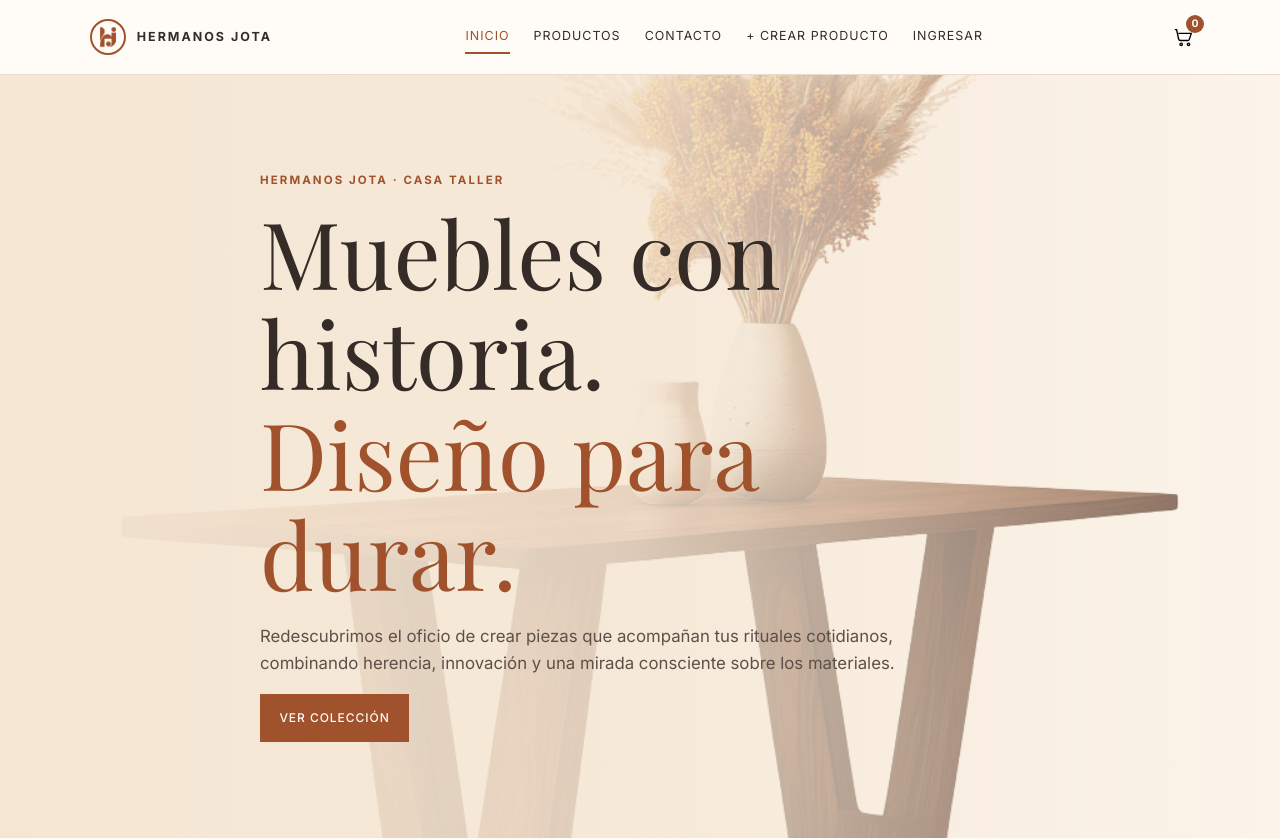
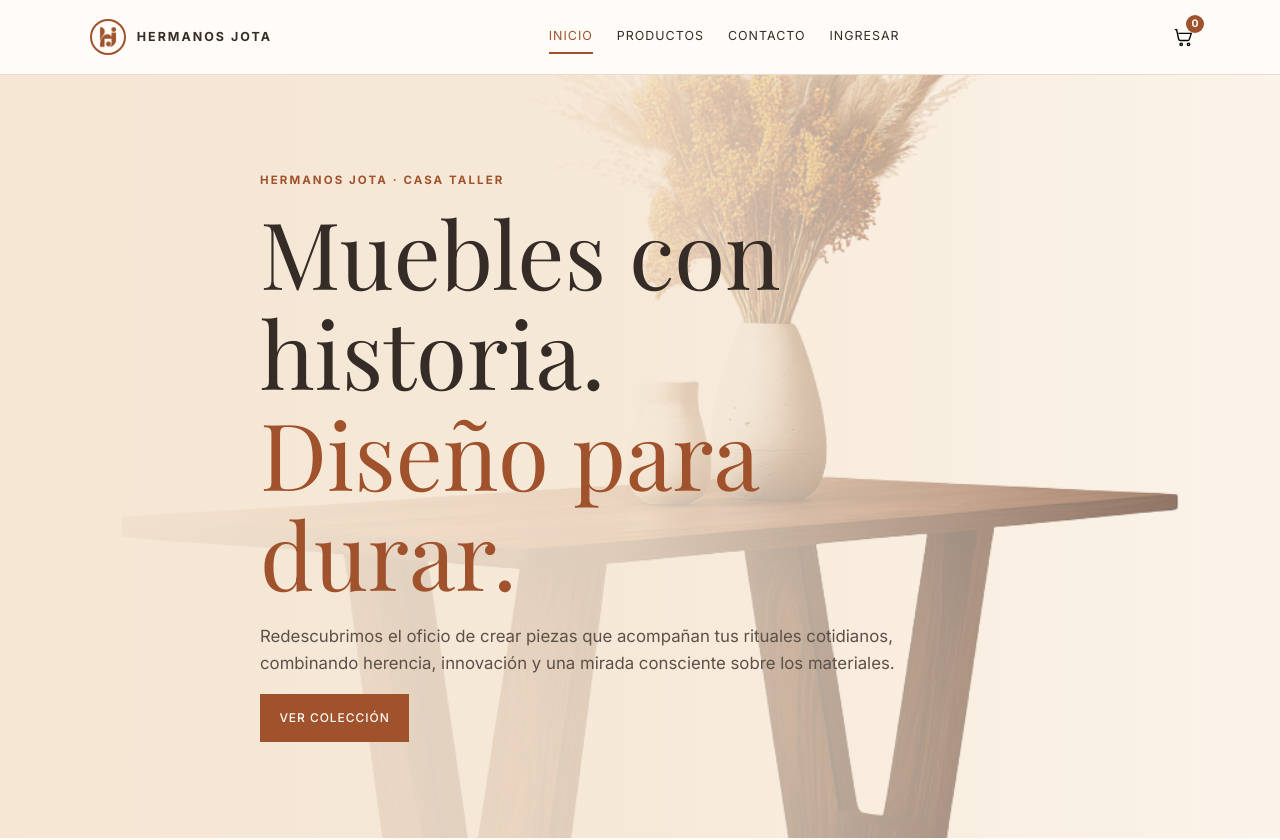
Before and after one commit to MarcosDemian/E-commerce-Muebleria-Hermanos-Jota-Grupo-1, a React (Vite) app in the folder client/: page / in a window 1280 px wide. Shown: the top 840 px of the page. Built offline with nearby package versions, Linux system fonts and the light colour scheme; no server answers.

Commit message:
Add admin check to Navbar for product creation link

```diff
--- a/client/src/components/Navbar.jsx
+++ b/client/src/components/Navbar.jsx
@@ -4,7 +4,7 @@ import { useAuth } from '../context/AuthContext';
 import { useCart } from '../context/CartContext';
 
 export default function Navbar({ onShowToast }) {
-  const { isAuthenticated, logout, loading } = useAuth();
+  const { isAuthenticated, isAdmin, logout, loading } = useAuth();
   const { totalItemsCount, openCart } = useCart();
   const navigate = useNavigate();
 
@@ -48,12 +48,15 @@ export default function Navbar({ onShowToast }) {
           >
             Contacto
           </NavLink>
+
+          {!loading && isAdmin && (
             <NavLink
               to="/admin/crear-producto"
               className={({ isActive }) => isActive ? 'active' : ''}
             >
               + Crear Producto
             </NavLink>
+          )}
 
           {!loading && (
             !isAuthenticated ? (
```
Lines whose indentation alone changed are shown as unchanged.
